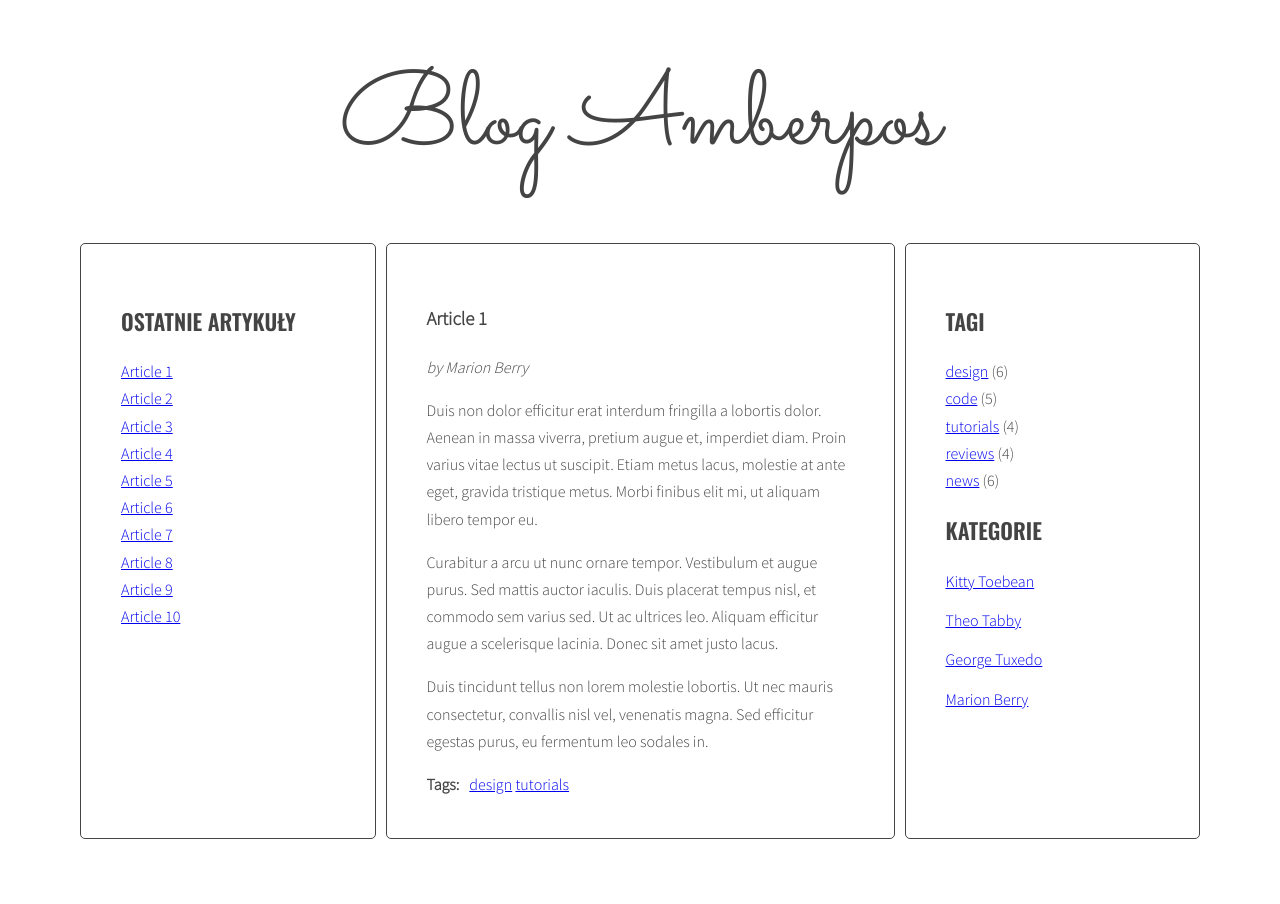
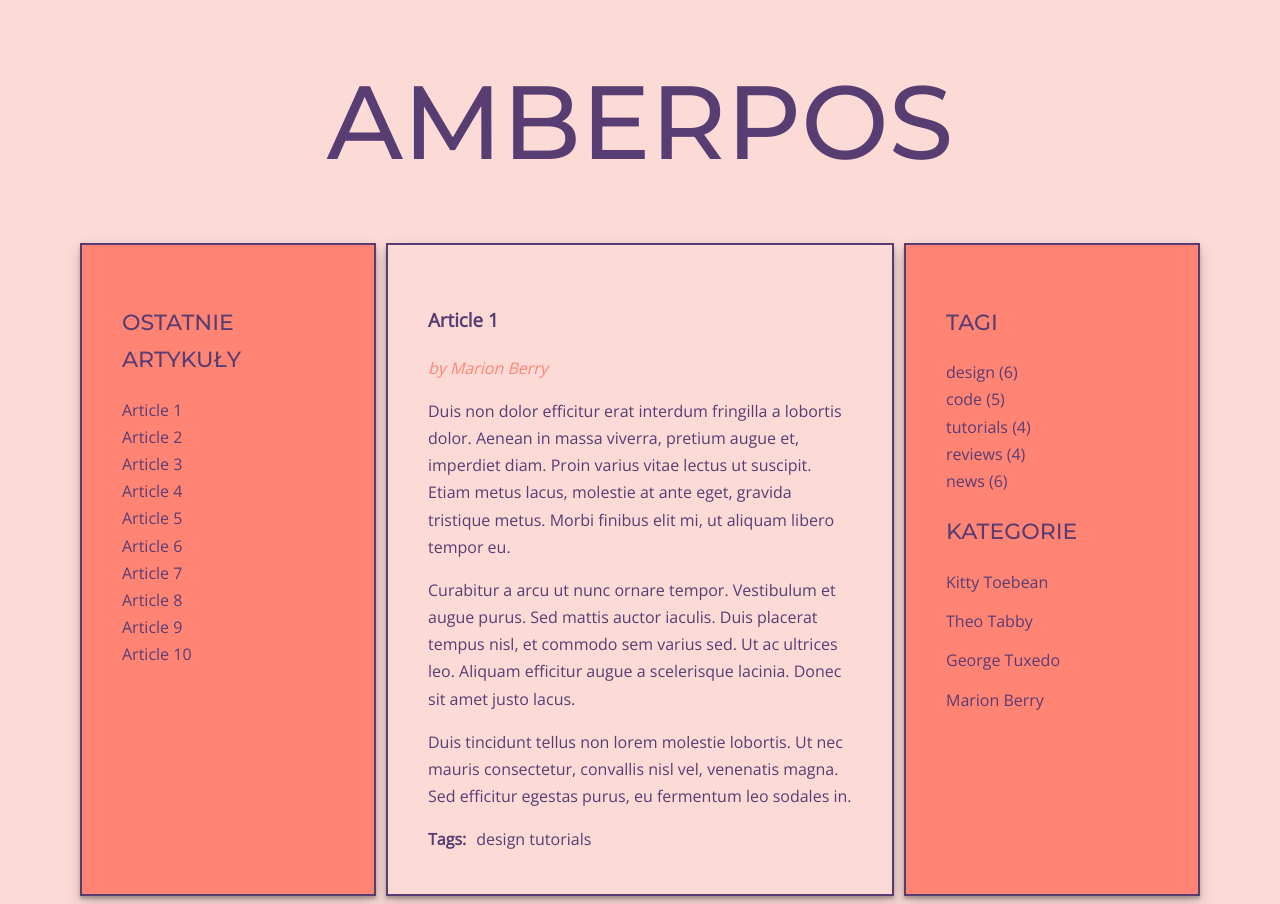
Before and after one commit to bitensam/kodilla-blog-project, a website: page index.html in a window 1280 px wide. Before the commit the page ends 847 px from the top, so only its background shows below. Drawn offline with nearby package versions, Linux system fonts and the light colour scheme.

Commit message:
Fix CSS colors and fonts

```diff
--- a/index.html
+++ b/index.html
@@ -15,7 +15,7 @@
 
         <div class="blog">
             <div class="container">
-                <h1 class="logo">Blog Amberpos</h1>
+                <h1 class="logo">Amberpos</h1>
                 <main class="wrapper">
                     <aside class="sidebar">
                         <h2 class="section-title">Ostatnie artykuły</h2>
--- a/sass/style.scss
+++ b/sass/style.scss
@@ -1,13 +1,13 @@
-@import url('https://fonts.googleapis.com/css?family=Oswald:400,600|Sacramento|Source+Sans+Pro:300&subset=latin-ext');
+@import url('https://fonts.googleapis.com/css2?family=Montserrat:wght@400;500&family=Open+Sans:wght@300;400&display=swap');
 
 /* Variables */
 
-$color-light: #fff;
-$color-dark: #444;
+$color-light: #fcdbd7;
+$color-dark: #583d72;
+$color-column: #ff8474;
 
-$font-logo: 'Sacramento', cursive;
-$font-header: 'Oswald', sans-serif;
-$font-text: 'Source Sans Pro', sans-serif;
+$font-header: 'Montserrat', sans-serif;
+$font-text: 'Open Sans', sans-serif;
 
 /* Global */
 
@@ -33,12 +33,17 @@ body {
   font-size: 22px;
   text-transform: uppercase;
   font-family: $font-header;
-  font-weight: 600;
+  font-weight: 500;
   span {
     text-transform: none;
     font-weight: 400;
     color: lighten($color-dark, 20%);
   }
+}
+
+a {
+  text-decoration: none;
+  color: $color-dark ;
 }
 
 /* Layout */
@@ -57,18 +62,23 @@ body {
 }
 
 .sidebar, .posts {
-  background: $color-light;
+  background: $color-column;
   margin-right: 10px;
   padding: 40px;
-  border: 1px solid $color-dark;
-  border-radius: 5px;
+  border: 2px solid $color-dark;
+  box-shadow: 0 7px 15px rgba(0, 0, 0, 0.19), 0 3px 3px rgba(0,0,0,0.23);
+}
+
+.posts {
+  background-color: transparent;
 }
 
 /* Logo */
 
 .logo {
-  font-family: $font-logo;
-  font-weight: 400;
+  font-family: $font-header;
+  text-transform: uppercase;
+  font-weight: 500;
   font-size: 104px;
   line-height: 1;
   text-align: center;
@@ -110,6 +120,7 @@ body {
 
 .post-author {
   font-style: italic;
+  color: $color-column;
 }
 
 .post-tags {
@@ -117,4 +128,8 @@ body {
   p {
     margin: 0 10px 0 0;
   }
+
+  li {
+    color: $color-dark;
+  }
 }
```
Also changed, not shown: css/style.css, 1 other file.
